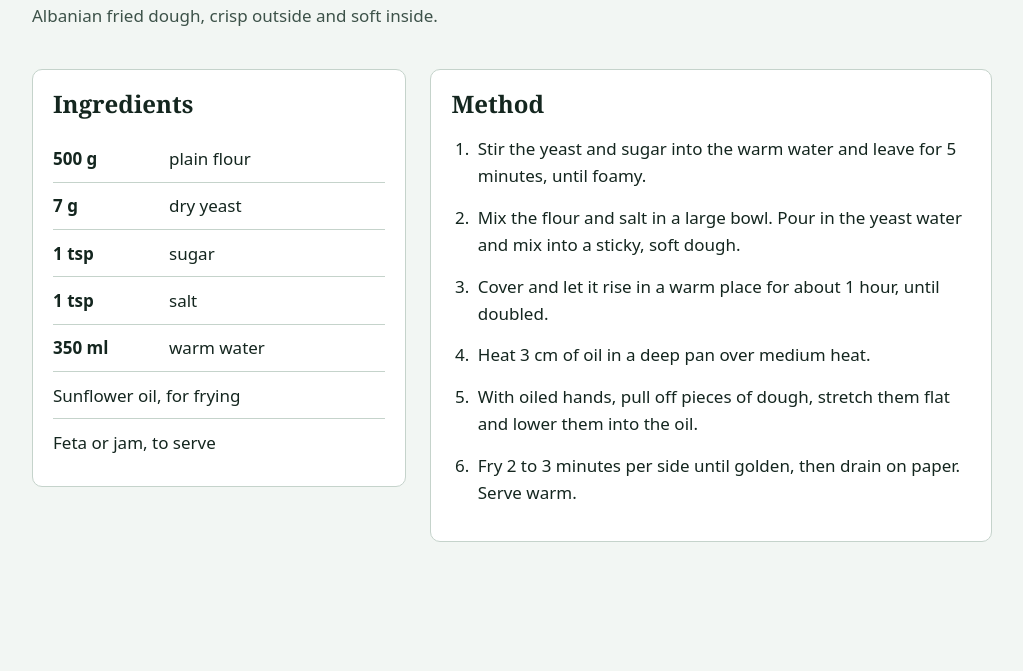
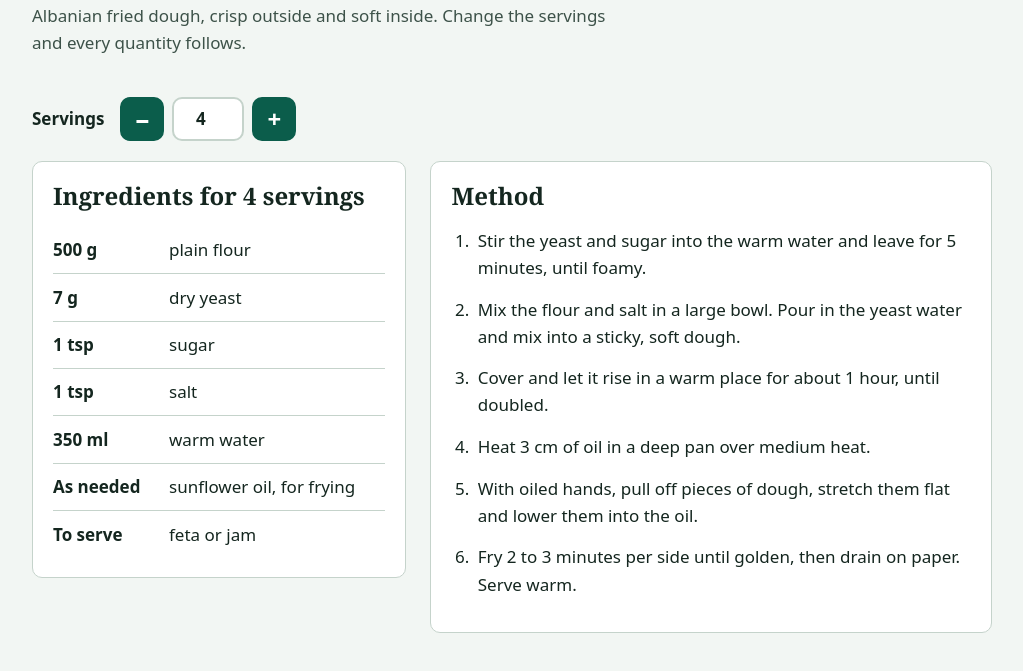
Before and after one commit to e-dedaj/recipee, a plain HTML site: page index.html in a window 1280 px wide. Shown: the part 105-776 px from the top of the page, without its empty margins (128-1151 px from the left). Drawn offline with Linux system fonts and the light colour scheme.

Commit message:
Add adjustable servings functionality

```diff
--- a/index.html
+++ b/index.html
@@ -3,29 +3,79 @@
 <head>
   <meta charset="utf-8">
   <meta name="viewport" content="width=device-width, initial-scale=1">
-  <title>Petulla</title>
+  <title>Petulla, with adjustable servings</title>
   <link rel="stylesheet" href="style.css">
 </head>
 
 <body>
   <header class="page-header">
     <h1>Petulla</h1>
-    <p>Albanian fried dough, crisp outside and soft inside.</p>
+    <p>Albanian fried dough, crisp outside and soft inside. Change the servings and every quantity follows.</p>
   </header>
 
   <main>
+    <section class="servings">
+      <label for="servings">Servings</label>
+
+      <div class="stepper">
+        <button type="button" id="fewer">−</button>
+
+        <input
+          id="servings"
+          type="number"
+          min="1"
+          max="24"
+          step="1"
+          value="4"
+        >
+
+        <button type="button" id="more">+</button>
+      </div>
+    </section>
+
     <div class="columns">
       <section class="panel">
-        <h2>Ingredients</h2>
+        <h2>
+          Ingredients for
+          <span id="count">4</span>
+          <span id="count-noun">servings</span>
+        </h2>
 
-        <ul class="ingredients">
-          <li><span class="qty">500 g</span> plain flour</li>
-          <li><span class="qty">7 g</span> dry yeast</li>
-          <li><span class="qty">1 tsp</span> sugar</li>
-          <li><span class="qty">1 tsp</span> salt</li>
-          <li><span class="qty">350 ml</span> warm water</li>
-          <li>Sunflower oil, for frying</li>
-          <li>Feta or jam, to serve</li>
+        <ul id="ingredients" class="ingredients">
+          <li data-qty="500" data-unit="g">
+            <span class="qty">500 g</span>
+            <span class="name">plain flour</span>
+          </li>
+
+          <li data-qty="7" data-unit="g">
+            <span class="qty">7 g</span>
+            <span class="name">dry yeast</span>
+          </li>
+
+          <li data-qty="1" data-unit="tsp">
+            <span class="qty">1 tsp</span>
+            <span class="name">sugar</span>
+          </li>
+
+          <li data-qty="1" data-unit="tsp">
+            <span class="qty">1 tsp</span>
+            <span class="name">salt</span>
+          </li>
+
+          <li data-qty="350" data-unit="ml">
+            <span class="qty">350 ml</span>
+            <span class="name">warm water</span>
+          </li>
+
+          <li>
+            <span class="qty">As needed</span>
+            <span class="name">sunflower oil, for frying</span>
+          </li>
+
+          <li>
+            <span class="qty">To serve</span>
+            <span class="name">feta or jam</span>
+          </li>
         </ul>
       </section>
 
--- a/script.js
+++ b/script.js
@@ -1,3 +1,71 @@
 (function () {
   'use strict';
+
+  var BASE_SERVINGS = 4;
+  var MIN = 1;
+  var MAX = 24;
+
+  var input = document.getElementById('servings');
+  var fewer = document.getElementById('fewer');
+  var more = document.getElementById('more');
+  var countEl = document.getElementById('count');
+  var nounEl = document.getElementById('count-noun');
+
+  var items = Array.prototype.slice.call(
+    document.querySelectorAll('#ingredients li[data-qty]')
+  );
+
+  var servings = BASE_SERVINGS;
+
+  function format(n, unit) {
+    if (unit === 'g' || unit === 'ml') {
+      return String(Math.round(n));
+    }
+
+    return String(Math.round(n * 4) / 4);
+  }
+
+  function render() {
+    var factor = servings / BASE_SERVINGS;
+
+    items.forEach(function (li) {
+      var unit = li.getAttribute('data-unit');
+      var quantity = parseFloat(li.getAttribute('data-qty'));
+      var value = format(quantity * factor, unit);
+
+      li.querySelector('.qty').textContent = value + ' ' + unit;
+    });
+
+    countEl.textContent = servings;
+    nounEl.textContent = servings === 1 ? 'serving' : 'servings';
+  }
+
+  function setServings(value) {
+    value = Math.min(MAX, Math.max(MIN, value));
+
+    servings = value;
+    input.value = value;
+
+    render();
+  }
+
+  fewer.addEventListener('click', function () {
+    setServings(servings - 1);
+  });
+
+  more.addEventListener('click', function () {
+    setServings(servings + 1);
+  });
+
+  input.addEventListener('change', function () {
+    var value = parseInt(input.value, 10);
+
+    if (isNaN(value)) {
+      setServings(servings);
+    } else {
+      setServings(value);
+    }
+  });
+
+  render();
 })();
--- a/style.css
+++ b/style.css
@@ -112,3 +112,46 @@ main {
     grid-template-columns: 1fr;
   }
 }
+
+.servings {
+  display: flex;
+  flex-wrap: wrap;
+  align-items: center;
+  gap: 1rem;
+  margin-bottom: 1.25rem;
+}
+
+.servings label {
+  font-weight: 700;
+}
+
+.stepper {
+  display: flex;
+  align-items: stretch;
+  gap: 0.5rem;
+}
+
+.stepper button {
+  min-width: 2.75rem;
+  min-height: 2.75rem;
+  font: inherit;
+  font-size: 1.5rem;
+  font-weight: 700;
+  color: var(--accent-ink);
+  background: var(--accent);
+  border: 2px solid var(--accent);
+  border-radius: var(--radius);
+  cursor: pointer;
+}
+
+.stepper input {
+  width: 4.5rem;
+  min-height: 2.75rem;
+  font: inherit;
+  font-weight: 700;
+  text-align: center;
+  color: var(--ink);
+  background: var(--surface);
+  border: 2px solid var(--line);
+  border-radius: var(--radius);
+}
```
